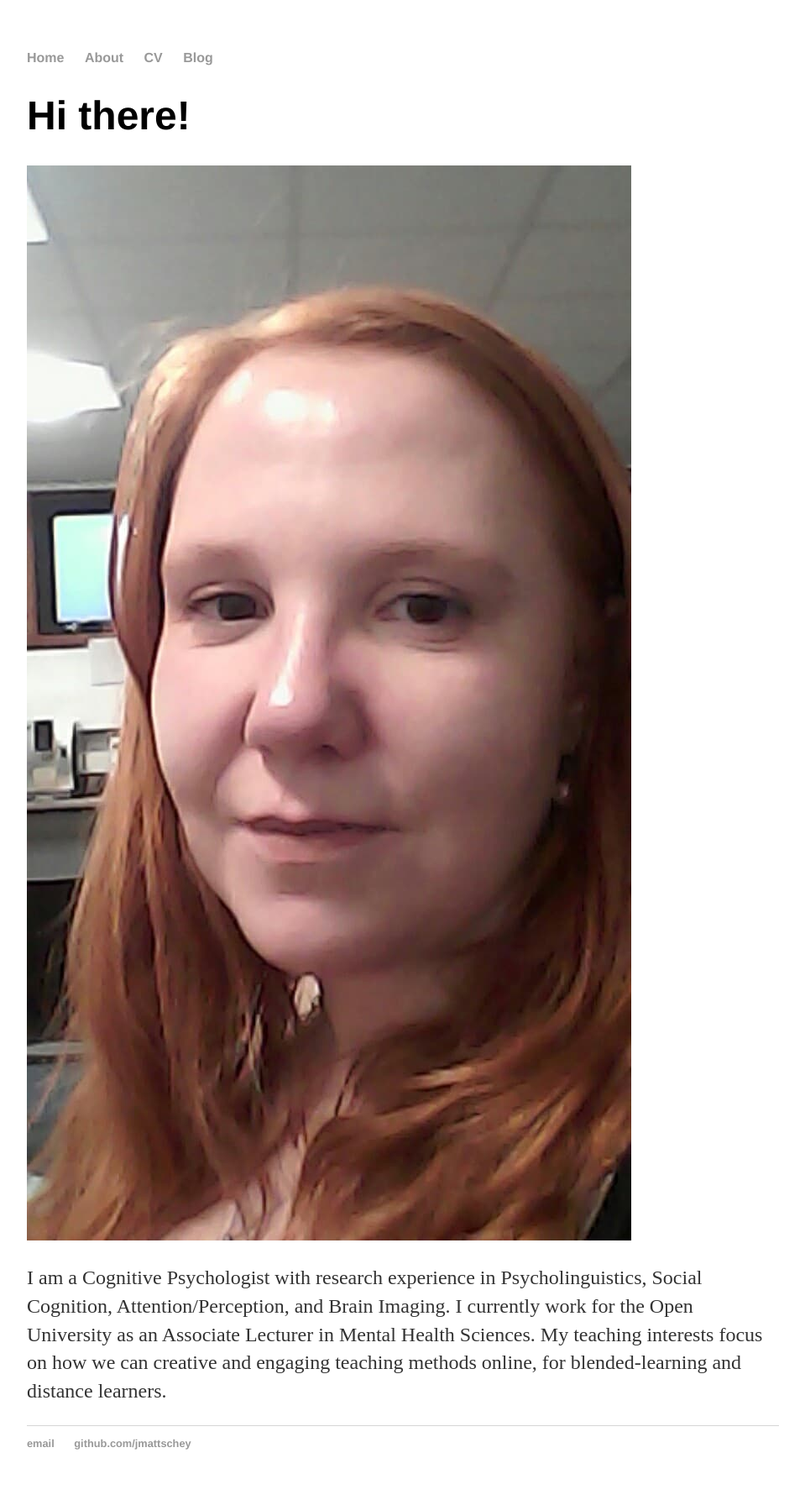
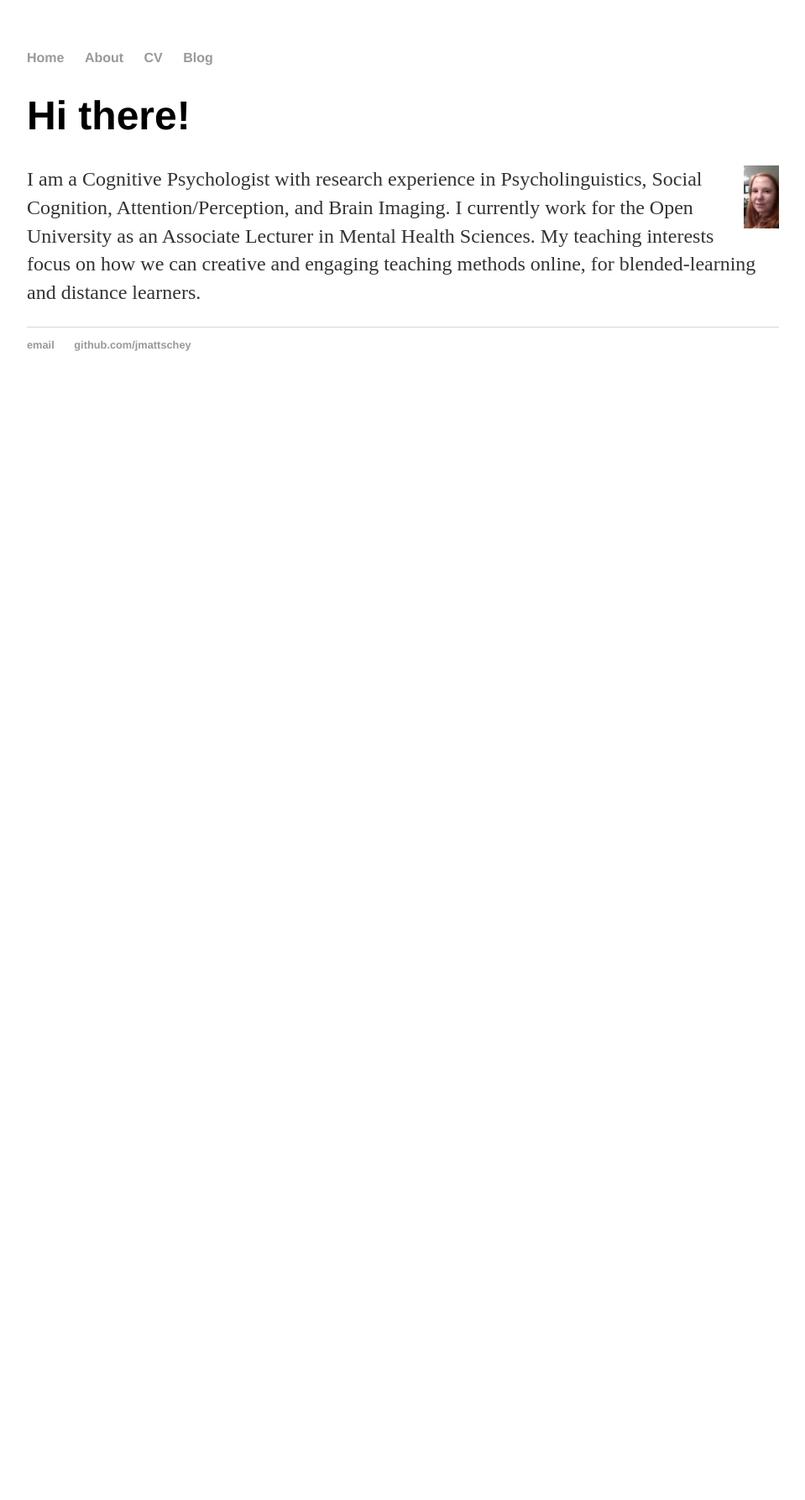
Before and after one commit to jmattschey/jmattschey.github.io, a Jekyll site: the page built from index.html, in a window 1280 px wide. Shown: the whole page at 84% size, without its empty margins (160-1119 px from the left). Built offline with Jekyll 4.4.1, drawn with Linux system fonts in a browser that asks for light colours; after the commit the page ends 900 px from its top, so only the background shows below that.

Commit message:
Update index.html

```diff
--- a/index.html
+++ b/index.html
@@ -7,7 +7,7 @@ title: Jennifer Mattschey
 
 	<h1>Hi there!</h1>
 
-	<img src="profile.jpg" class="TextWrapRight"/>
+	<img src="profile.jpg" style="float:right;width:42px;">
 
 	<p>I am a Cognitive Psychologist with research experience in Psycholinguistics,
 	Social Cognition, Attention/Perception, and Brain Imaging. I currently
```
